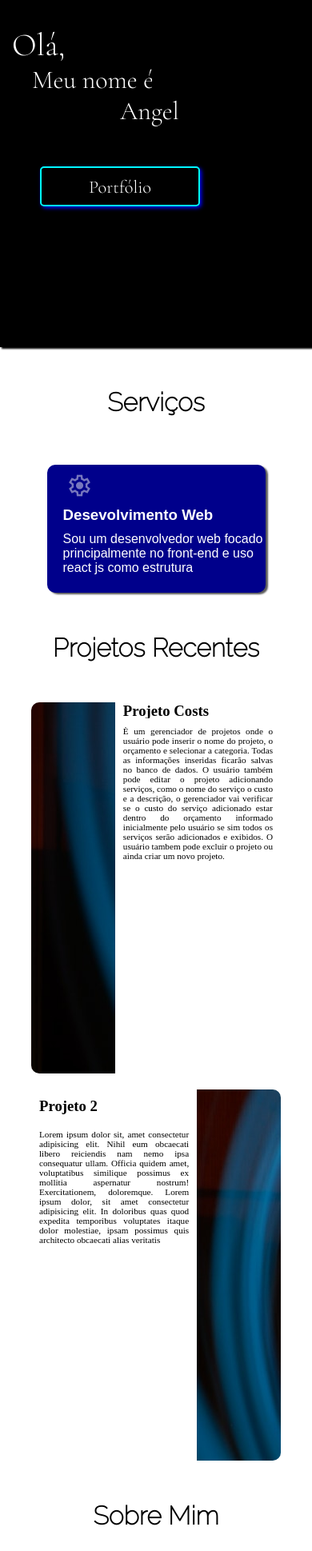
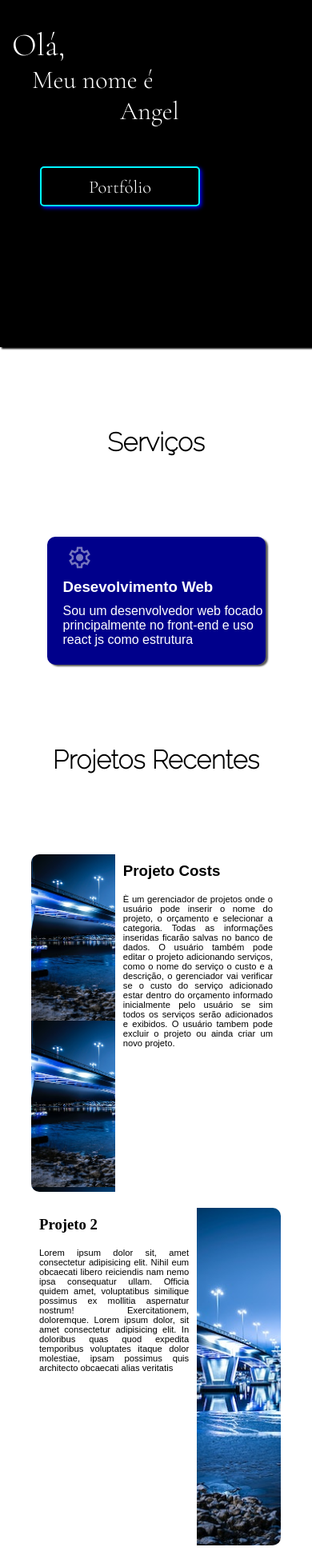
Before and after one commit to Angelnogueiraa/portfolio, a plain HTML site: page index.html in a window 390 px wide. Shown: the part 58-1997 px from the top of the page at 80% size. Drawn offline with nearby package versions, Linux system fonts and the light colour scheme.

Commit message:
atualização

```diff
--- a/estilos/mediaquery.css
+++ b/estilos/mediaquery.css
@@ -53,7 +53,7 @@
         width: 100%;
         top:70px;
         right: 0px;
-        background-image: linear-gradient(to top, var(--cor-1),var(--cor-2));
+        background-color: black;
         height: 0px;
         z-index: 1000;
         text-align: center;
@@ -141,17 +141,13 @@
         font-size: 2em;
     }
 
-    .Proj {
-        height: 55vh;
-    }
-
     .Projum {
         width:80% ;
         height: 100%;
     }
 
     .Projum h3 {
-        padding: 0px 10px;
+        padding: 10px;
     }
 
     .Projum p {
--- a/estilos/style.css
+++ b/estilos/style.css
@@ -11,9 +11,14 @@
     --cor-5:#808080;
 }
 
+
 body, ul {
     margin: 0px;
     padding: 0px;
+}
+
+html {
+    scroll-behavior: smooth;
 }
 
 img.angel {
@@ -168,7 +173,7 @@ section.img {
 }
 
 .serv h1 {
-    margin: 50px 0px;
+    margin: 100px 0px;
     font-family: 'Raleway', sans-serif;;
     text-align: center;
 }
@@ -230,7 +235,8 @@ section.img {
     align-items: flex-end;
     flex-direction: column;
     border-radius: 10px;
-    background-image: url('/imagens/proj.png');
+    background-image: url("../imagens/ponte.jpg");
+    background-size: contain;
     background-color: darkblue;
 }
 
@@ -239,6 +245,7 @@ section.img {
     padding: 10px;
     width: 60%;
     height: 20px;
+    font-family: Arial, Helvetica, sans-serif;
     background-color: white;
 }
 
@@ -248,6 +255,7 @@ section.img {
     height: 100%;
     margin: 0px;
     padding: 10px;
+    font-family: Arial, Helvetica, sans-serif;
     text-align: justify;
     background-color: white;
 }
@@ -258,7 +266,8 @@ section.img {
     display: flex;
     flex-direction: column;
     border-radius: 10px;
-    background-image: url('/imagens/proj.png');
+    background-image: url('../imagens/ponte.jpg');
+    background-size: cover;
     background-color: darkblue;
 }
 
@@ -277,6 +286,7 @@ section.img {
     margin: 0px;
     padding: 10px;
     text-align: justify;
+    font-family: Arial, Helvetica, sans-serif;
     background-color: white;
 }
 
--- a/index.html
+++ b/index.html
@@ -22,10 +22,10 @@
             </button>
             <ul id="menu">
                 <li><a href="#">Inicio</a></li>
-                <li><a href="#">Serviços</a></li>
-                <li><a href="#">Projetos</a></li>
-                <li><a href="#">Sobre Mim</a></li>
-                <li><a href="#">Contato</a></li>
+                <li><a href="#serv">Serviços</a></li>
+                <li><a href="#projetos">Projetos</a></li>
+                <li><a href="#sobremim">Sobre Mim</a></li>
+                <li><a href="#contato">Contato</a></li>
             </ul>
         </nav>
     </header>
@@ -40,9 +40,9 @@
 
         </section>
 
-        <span class="serv"> <h1>Serviços</h1> </span>
+        <span id="serv" class="serv"> <h1>Serviços</h1> </span>
 
-        <section class="Servicos">
+        <section  class="Servicos">
 
             <div class="desenvolvimento">
                 <i class="material-symbols-outlined">settings</i>
@@ -54,7 +54,7 @@
 
         </section>
 
-        <span class="serv"> <h1>Projetos Recentes</h1> </span>
+        <span id="projetos" class="serv"> <h1>Projetos Recentes</h1> </span>
 
         <section class="Proj">
 
@@ -73,7 +73,7 @@
 
         </section>
 
-        <span class="serv"> <h1>Sobre Mim</h1> </span>
+        <span id="sobremim" class="serv"> <h1>Sobre Mim</h1> </span>
 
         <section class="sobre">
             <div>
@@ -87,7 +87,7 @@
             <h1>Contato</h1>
         </span>
 
-        <section class="Contato">
+        <section id="contato" class="Contato">
 
             <div class="cont">
                 <i class="material-symbols-outlined">email</i>
```
Also changed, not shown: imagens/ponte.jpg (added), imagens/proj.png (deleted).
